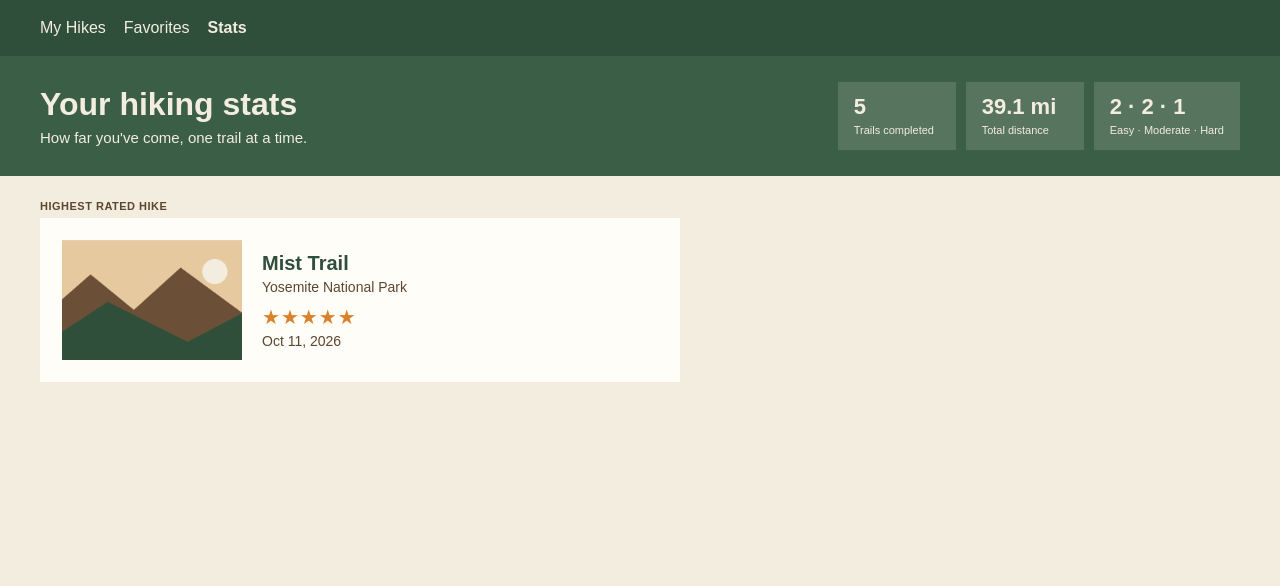
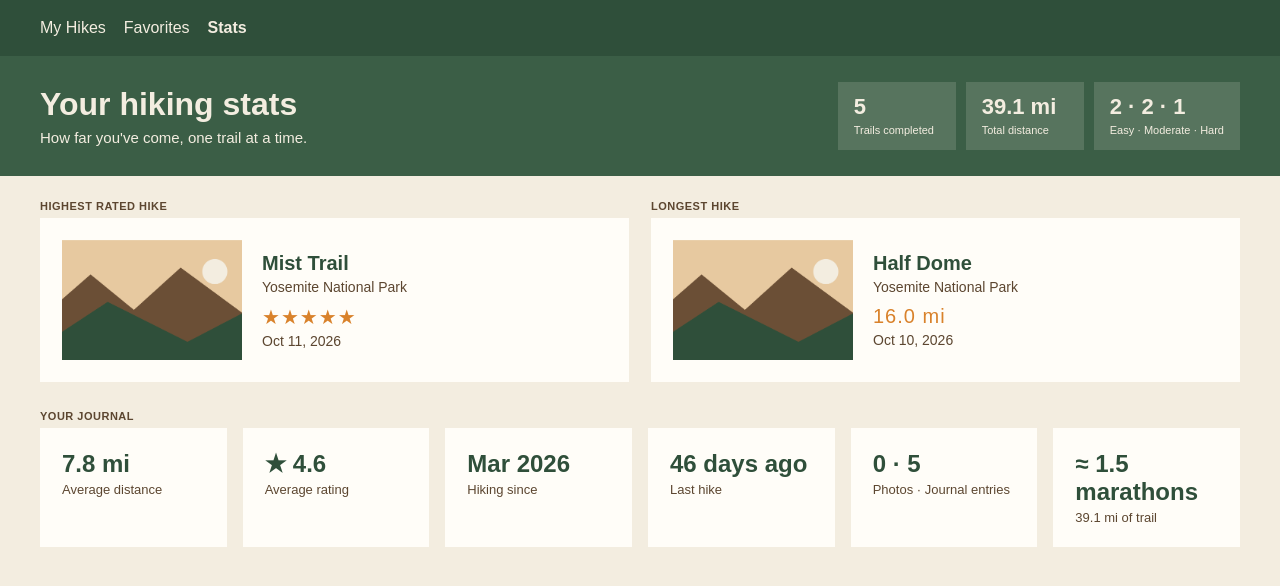
Before and after one commit to ElianOGG/cs4393-ui-final-project, a SvelteKit app: page / in a window 1280 px wide. Both pictures are taken after a click on the button "Stats". Shown: the top 586 px of the page. Built offline with nearby package versions, Linux system fonts and the light colour scheme.

Commit message:
Added more stats to follow on the stats page

```diff
--- /dev/null
+++ b/src/lib/MoreStats.svelte
@@ -0,0 +1,112 @@
+<script lang="ts">
+    import {daysSince, formatMiles, formatMonth} from "#lib/format.ts";
+    import type {Hike} from "#lib/hikes.ts";
+
+    let {hikes}: {hikes: Hike[]} = $props();
+
+    const COMPARISONS = [
+        {name: "marathons", miles: 26.2},
+        {name: "5Ks", miles: 3.1},
+        {name: "football fields", miles: 0.057}
+    ];//biggest first, whichever fits first is used
+
+    let withDistance = $derived(hikes.filter((hike) => hike.distance !== null));
+    let rated = $derived(hikes.filter((hike) => hike.rating > 0));
+    let totalMiles = $derived(withDistance.reduce((sum, hike) => sum + (hike.distance ?? 0), 0));
+    let dates = $derived(hikes.map((hike) => hike.date).sort());//oldest first
+    let photos = $derived(hikes.filter((hike) => hike.photo !== null).length);
+    let journals = $derived(hikes.filter((hike) => hike.notes.trim() !== "").length);
+
+    let averageMiles = $derived(withDistance.length > 0 ? formatMiles(totalMiles / withDistance.length) : "—");
+    let averageRating = $derived(rated.length > 0 ? "★ " + (rated.reduce((sum, hike) => sum + hike.rating, 0) / rated.length).toFixed(1) : "—");
+    let since = $derived(dates.length > 0 ? formatMonth(dates[0]) : "—");
+    let lastHike = $derived(dates.length > 0 ? lastHikeText(dates[dates.length - 1]) : "—");
+    let comparison = $derived(getComparison(totalMiles));
+
+    function lastHikeText(date: string): string{
+        const days = daysSince(date);
+        if(days <= 0) return "Today";
+        if(days === 1) return "Yesterday";
+        return days + " days ago";
+    }
+
+    function getComparison(miles: number): string{
+        for(const thing of COMPARISONS){
+            const amount = miles / thing.miles;
+            if(amount >= 1){
+                return "≈ " + amount.toFixed(1) + " " + thing.name;
+            }
+        }
+        return "—";
+    }
+</script>
+
+<section class="journal">
+    <span class="label">Your journal</span>
+    <div class="tiles">
+        <div class="panel tile">
+            <strong>{averageMiles}</strong>
+            <span>Average distance</span>
+        </div>
+        <div class="panel tile">
+            <strong>{averageRating}</strong>
+            <span>Average rating</span>
+        </div>
+        <div class="panel tile">
+            <strong>{since}</strong>
+            <span>Hiking since</span>
+        </div>
+        <div class="panel tile">
+            <strong>{lastHike}</strong>
+            <span>Last hike</span>
+        </div>
+        <div class="panel tile">
+            <strong>{photos} · {journals}</strong>
+            <span>Photos · Journal entries</span>
+        </div>
+        <div class="panel tile">
+            <strong>{comparison}</strong>
+            <span>{formatMiles(totalMiles)} of trail</span>
+        </div>
+    </div>
+</section>
+
+<style>
+    .journal{
+        margin-top: 28px;
+    }
+
+    .tiles{
+        display: grid;
+        grid-template-columns: repeat(auto-fill, minmax(min(100%, 180px), 1fr));
+        gap: 16px;
+    }/*fits as many tiles as the window allows*/
+
+    .tile strong{
+        display: block;
+        font-size: 24px;
+        color: var(--forest);
+    }
+
+    .tile span{
+        display: block;
+        margin-top: 4px;
+        font-size: 13px;
+        color: var(--label);
+    }
+
+    @media (max-width: 480px){
+        .tiles{
+            grid-template-columns: repeat(2, 1fr);
+            gap: 12px;
+        }/*two per row on phones so the page isn't one long thing*/
+
+        .tile{
+            padding: 16px;
+        }
+
+        .tile strong{
+            font-size: 20px;
+        }
+    }
+</style>
--- a/src/lib/format.ts
+++ b/src/lib/format.ts
@@ -18,3 +18,17 @@ export function today(): string{
     const day = String(now.getDate()).padStart(2, "0");
     return `${now.getFullYear()}-${month}-${day}`;
 }//gets today's date, and uses the local time so that it never jumps to a different day
+
+export function formatMonth(date: string): string{
+    if(date === "") return "";
+    const [year, month, day] = date.split("-").map(Number);
+    return new Date(year, month - 1, day).toLocaleDateString("en-US", {month: "short", year: "numeric"});
+}//"2026-03-08" turns into "Mar 2026"
+
+export function daysSince(date: string): number{
+    const [year, month, day] = date.split("-").map(Number);
+    const then = new Date(year, month - 1, day);
+    const now = new Date();
+    const start = new Date(now.getFullYear(), now.getMonth(), now.getDate());
+    return Math.round((start.getTime() - then.getTime()) / 86400000);
+}//Round takes care of the daylight savings hour
--- a/src/routes/+page.svelte
+++ b/src/routes/+page.svelte
@@ -7,6 +7,7 @@
     import mountains from "#lib/assets/mountains.png";
     import {formatDate, formatMiles, formatStars} from "#lib/format.ts";
     import {loadHikes, saveHikes, type Hike} from "#lib/hikes.ts";
+    import MoreStats from "#lib/MoreStats.svelte";
 
     type View = "gallery" | "favorites" | "add" | "detail" | "edit" | "stats";
     type ListView = "gallery" | "favorites" | "stats";
@@ -39,6 +40,19 @@
         for(const hike of hikes){
             if(hike.rating <= 0) continue;
             if(best === null || hike.rating > best.rating || (hike.rating === best.rating && hike.date > best.date)){
+                best = hike;
+            }
+        }
+        return best;
+    }
+
+    //Ties go to the most recent date
+    let longest = $derived(getLongest(hikes));
+    function getLongest(hikes: Hike[]): Hike | null{
+        let best: Hike | null = null;
+        for(const hike of hikes){
+            if(hike.distance === null) continue;
+            if(best === null || hike.distance > (best.distance ?? 0) || (hike.distance === best.distance && hike.date > best.date)){
                 best = hike;
             }
         }
@@ -105,6 +119,18 @@
 <svelte:head>
     <title>Trail Log</title>
 </svelte:head>
+
+{#snippet highlight(hike: Hike, fact: string)}
+    <button class="panel top_rated" onclick={() => openHike(hike)}>
+        <img src={hike.photo ?? mountains} alt={hike.name} />
+        <div>
+            <h2>{hike.name}</h2>
+            <p class="location">{hike.location}</p>
+            <p class="detail_stars">{fact}</p>
+            <p class="location">{formatDate(hike.date)}</p>
+        </div>
+    </button>
+{/snippet}
 
 <div class="app">
     <header class="topbar">
@@ -186,20 +212,25 @@
     {:else if view === "stats"}
         <StatsBanner {hikes} title="Your hiking stats" subtitle="How far you've come, one trail at a time." />
         <main class="page">
-            <span class="label">Highest rated hike</span>
-            {#if topRated}
-                <button class="panel top_rated" onclick={() => openHike(topRated!)}>
-                    <img src={topRated.photo ?? mountains} alt={topRated.name} />
-                    <div>
-                        <h2>{topRated.name}</h2>
-                        <p class="location">{topRated.location}</p>
-                        <p class="detail_stars">{formatStars(topRated.rating)}</p>
-                        <p class="location">{formatDate(topRated.date)}</p>
-                    </div>
-                </button>
-            {:else}
-                <p class="empty">Rate a hike to see your favorite trail here.</p>
-            {/if}
+            <div class="highlights">
+                <div>
+                    <span class="label">Highest rated hike</span>
+                    {#if topRated}
+                        {@render highlight(topRated, formatStars(topRated.rating))}
+                    {:else}
+                        <p class="empty">Rate a hike to see your favorite trail here.</p>
+                    {/if}
+                </div>
+                <div>
+                    <span class="label">Longest hike</span>
+                    {#if longest}
+                        {@render highlight(longest, formatMiles(longest.distance ?? 0))}
+                    {:else}
+                        <p class="empty">Add a distance to a hike to see your longest trail here.</p>
+                    {/if}
+                </div>
+            </div>
+            <MoreStats {hikes}/>
         </main>
     {:else}
         <GalleryView {hikes} {search} favoritesOnly={view === "favorites"} onopen={openHike} />
@@ -436,6 +467,12 @@
         margin-top: 24px;
     }
 
+    .highlights{
+        display: grid;
+        grid-template-columns: repeat(auto-fit, minmax(min(100%, 340px), 1fr));
+        gap: 22px;
+    }/*side by side, if not, stack*/
+
     .top_rated{
         display: flex;
         align-items: center;
```
